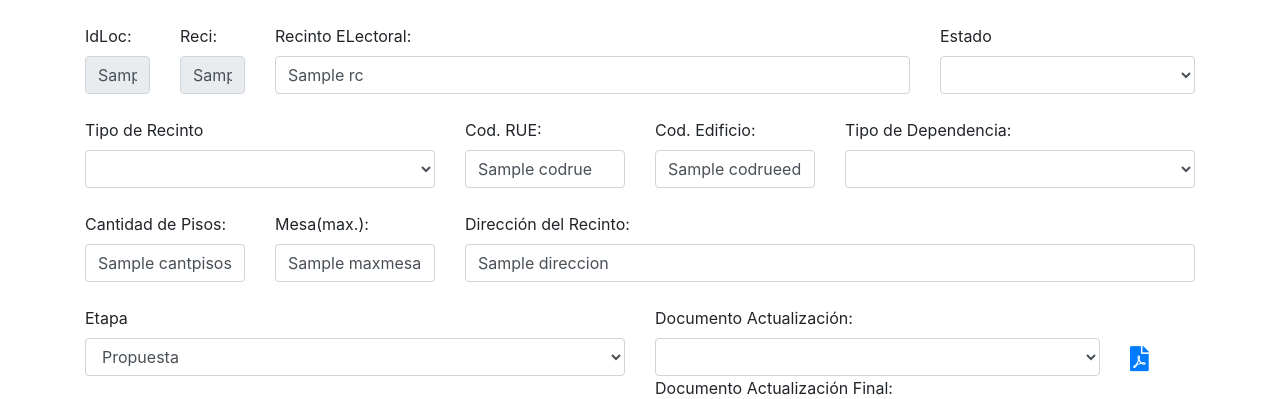
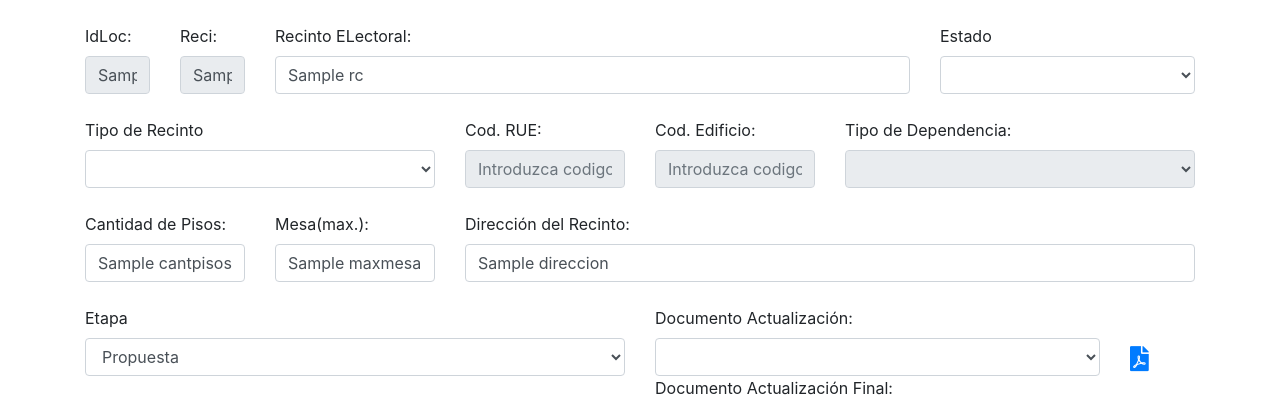
Before and after one commit to elricgonza/age, a Python web app: template templates/recinto.html in a window 1280 px wide. Shown: the part 1083-1482 px from the top of the page. Run offline with Jinja, Linux system fonts and the light colour scheme; the template is opened without the code that fills it: most values are stand-ins (such as "Sample title", 1, 10 or a date in 2020); some libraries are stand-ins or nearby versions.

Commit message:
correccion datos SIE - edición de NO u.e.

```diff
--- a/templates/reciespe.html
+++ b/templates/reciespe.html
@@ -244,7 +244,7 @@
             <div class="col-md-2">
                 <label for="ruereci">Cod. RUE:</label>
                 <input type="text" class="form-control" id="iruereci" title="" placeholder="Introduzca codigo RUE." name="ruereci"  required pattern="^ *\d[\d ]*$"
-                        {% if load and rce.codrue != '0' %}
+                        {% if load and rce.codrue != '0' and rce.tiporecinto == 7 %}
                             enabled value="{{ rce.codrue }}"
                          {% else %}
                             disabled
@@ -255,7 +255,7 @@
             <div class="col-md-2">
                 <label for="edireci">Cod. Edificio:</label>
                 <input type="text" class="form-control" id="iedireci" title="" placeholder="Introduzca codigo del Edificio" name="edireci"  required pattern="^ *\d[\d ]*$"
-                        {% if load and rce.codrueedif != '0' %}
+                        {% if load and rce.codrueedif != '0' and rce.tiporecinto == 7 %}
                             enabled value="{{ rce.codrueedif }}"
                          {% else %}
                             disabled
@@ -267,7 +267,7 @@
                 <label for="depenreci">Tipo de Dependencia:</label>
                 <input type="hidden" name="reci_iddepen" value="">
                 <select id="idepenreci" name=depenreci class="form-control" required
-                        {% if load and rce.codrueedif != '0' %}
+                        {% if load and rce.codrueedif != '0' and rce.tiporecinto == 7 %}
                                 enabled
                          {% else %}
                                 disabled
--- a/templates/reciespeciales.html
+++ b/templates/reciespeciales.html
@@ -246,7 +246,7 @@
             <div class="col-md-2">
                 <label for="ruereci">Cod. RUE:</label>
                 <input type="text" class="form-control" id="iruereci" title="" placeholder="Introduzca codigo RUE." name="ruereci"  required pattern="^ *\d[\d ]*$"
-                        {% if load and rces.codrue != '0' %}
+                        {% if load and rces.codrue != '0' and rces.tiporecinto == 7 %}
                             enabled value="{{ rces.codrue }}"
                          {% else %}
                             disabled
@@ -257,7 +257,7 @@
             <div class="col-md-2">
                 <label for="edireci">Cod. Edificio:</label>
                 <input type="text" class="form-control" id="iedireci" title="" placeholder="Introduzca codigo del Edificio" name="edireci"  required pattern="^ *\d[\d ]*$"
-                        {% if load and rces.codrueedif != '0' %}
+                        {% if load and rces.codrueedif != '0' and rces.tiporecinto == 7 %}
                             enabled value="{{ rces.codrueedif }}"
                          {% else %}
                             disabled
@@ -269,7 +269,7 @@
                 <label for="depenreci">Tipo de Dependencia:</label>
                 <input type="hidden" name="reci_iddepen" value="">
                 <select id="idepenreci" name=depenreci class="form-control" required
-                        {% if load and rces.codrueedif != '0' %}
+                        {% if load and rces.codrueedif != '0' and rces.tiporecinto == 7 %}
                                 enabled
                          {% else %}
                                 disabled
--- a/templates/recinto.html
+++ b/templates/recinto.html
@@ -227,7 +227,7 @@
             <div class="col-md-2">
                 <label for="ruereci">Cod. RUE:</label>
                 <input type="text" class="form-control" id="iruereci" title="" placeholder="Introduzca codigo RUE." name="ruereci"  required pattern="^ *\d[\d ]*$"
-                        {% if load and rc.codrue != '0' %}
+                        {% if load and rc.codrue != '0' and rc.tiporecinto == 7 %}
                             enabled value="{{ rc.codrue }}"
                          {% else %}
                             disabled
@@ -238,7 +238,7 @@
             <div class="col-md-2">
                 <label for="edireci">Cod. Edificio:</label>
                 <input type="text" class="form-control" id="iedireci" title="" placeholder="Introduzca codigo del Edificio" name="edireci"  required pattern="^ *\d[\d ]*$"
-                        {% if load and rc.codrueedif != '0' %}
+                        {% if load and rc.codrueedif != '0' and rc.tiporecinto == 7 %}
                             enabled value="{{ rc.codrueedif }}"
                          {% else %}
                             disabled
@@ -250,7 +250,7 @@
                 <label for="depenreci">Tipo de Dependencia:</label>
                 <input type="hidden" name="reci_iddepen" value="">
                 <select id="idepenreci" name=depenreci class="form-control" required
-                        {% if load and rc.codrueedif != '0' %}
+                        {% if load and rc.codrueedif != '0' and rc.tiporecinto == 7 %}
                                 enabled
                          {% else %}
                                 disabled
@@ -544,9 +544,11 @@
             alert('Debe especificar tipo de Recinto...');
             return false;
         }
-        if (f.muni.value != "" && f.muni.value != f.municipio.value) {
-            alert('Las nuevas coordenadas apuntan otro Municipio...');
-            return false;
+        if (f.muni.value.trim() != ""){
+            if(f.muni.value.trim() != f.municipio.value.trim()){
+                alert('Las nuevas coordenadas apuntan otro Municipio...');
+                return false;
+            }
         }
 
         return true;
--- a/zon.py
+++ b/zon.py
@@ -15,10 +15,10 @@ class Zon:
             " left join GeografiaElectoral_app.dbo.DIST d on z.DistZona=d.Dist and z.IdLocZona=d.IdLocDist" + \
             " left join GeografiaElectoral_app.dbo.LOC l on l.IdLoc=z.IdLocZona and l.IdLoc=d.IdLocDist"
         if usrdep != 0 :
-            s = s + " where l.DepLoc = %d order by l.IdLoc, l.NomLoc"
+            s = s + " where l.estado in (16, 17, 75, 76) and l.DepLoc = %d order by l.IdLoc, l.NomLoc"
             self.cur.execute(s, usrdep)
         else:
-            s = s + " order by l.IdLoc, l.NomLoc"
+            s = s + " where l.estado in (16, 17, 75, 76) order by l.IdLoc, l.NomLoc"
             self.cur.execute(s)
 
         rows = self.cur.fetchall()
--- a/zonas.py
+++ b/zonas.py
@@ -15,11 +15,11 @@ class Zonas:
             "left join [GeografiaElectoral_app].[dbo].[LOC] l on l.IdLoc=d.IdLocDist "
         if usrdep != 0 :
             #s = s + " where l.DepLoc = %d and d.Dist>0 order by d.IdLocDist, d.Dist"
-            s = s + " where l.DepLoc = %d order by d.IdLocDist, d.Dist"
+            s = s + " where l.estado in (16, 17, 75, 76) and l.DepLoc = %d order by d.IdLocDist, d.Dist"
             self.cur.execute(s, usrdep)
         else:
             #s = s + " where d.Dist>0 order by d.IdLocDist, d.Dist"
-            s = s + " order by d.IdLocDist, d.Dist"
+            s = s + " where l.estado in (16, 17, 75, 76) order by d.IdLocDist, d.Dist"
             self.cur.execute(s)
 
         rows = self.cur.fetchall()
```
